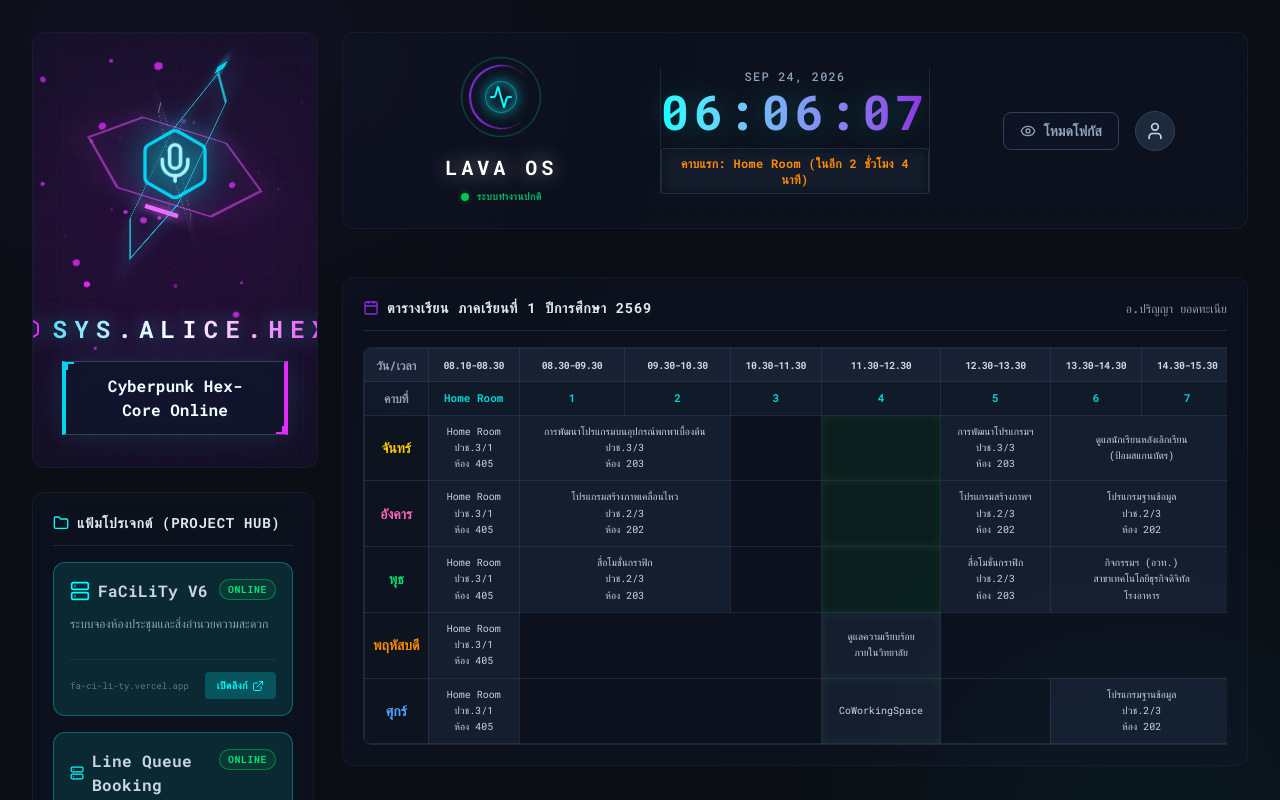
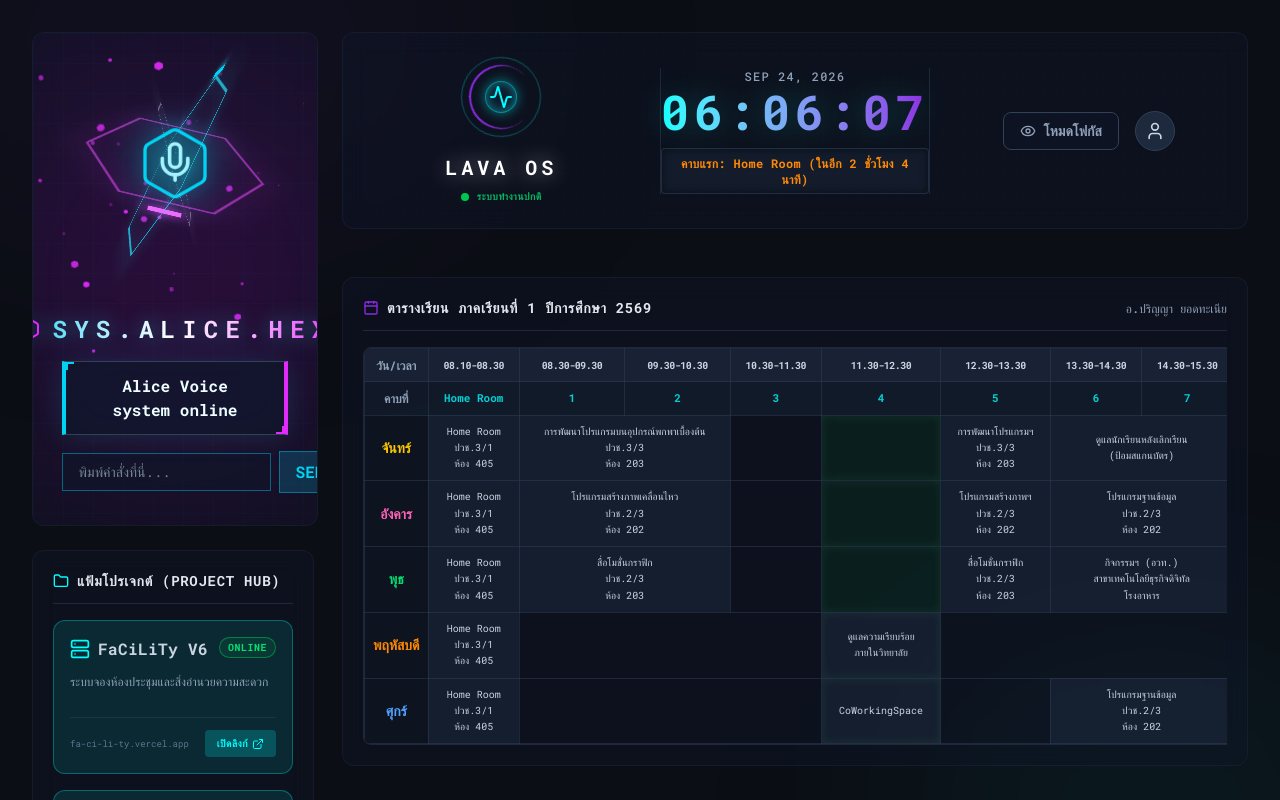
Before and after one commit to parinyabtc69-Txohu-dzwz/Lava, a React (Vite) app: page / in a window 1280 px wide. Shown: the top 800 px of the page. Built offline with nearby package versions, Linux system fonts and the light colour scheme.

Commit message:
Auto deploy: Thu 09/24/2026 15:32:25.15

```diff
--- a/src/components/VoiceAssistant.jsx
+++ b/src/components/VoiceAssistant.jsx
@@ -4,7 +4,8 @@ import { Mic, Search, Loader2, Sparkles, Hexagon } from 'lucide-react';
 const VoiceAssistant = () => {
   const [isListening, setIsListening] = useState(false);
   const [transcript, setTranscript] = useState('');
-  const [reply, setReply] = useState('Cyberpunk Hex-Core Online');
+  const [inputText, setInputText] = useState('');
+  const [reply, setReply] = useState('Alice Voice system online');
   const [particles, setParticles] = useState([]);
   const recognitionRef = useRef(null);
 
@@ -219,6 +220,34 @@ const VoiceAssistant = () => {
           {reply}
         </div>
 
+
+        {/* Manual Text Input Form */}
+        <form
+          onSubmit={(e) => {
+            e.preventDefault();
+            if(inputText.trim()) {
+              setTranscript(inputText);
+              handleCommand(inputText);
+              setInputText('');
+            }
+          }}
+          className="mt-4 w-[90%] max-w-md flex items-center gap-2"
+        >
+          <input
+            type="text"
+            value={inputText}
+            onChange={(e) => setInputText(e.target.value)}
+            placeholder="พิมพ์คำสั่งที่นี่..."
+            className="flex-1 bg-slate-900/60 text-cyan-100 text-sm px-4 py-2 border border-cyan-500/50 focus:outline-none focus:border-cyan-400 font-mono rounded-none"
+          />
+          <button
+            type="submit"
+            className="bg-cyan-500/20 hover:bg-cyan-500/40 text-cyan-400 border border-cyan-500/50 px-4 py-2 font-bold font-mono transition-colors rounded-none"
+          >
+            SEND
+          </button>
+        </form>
+
         {/* Transcript text box */}
         {transcript && (
           <div className="mt-4 text-xs text-cyan-400 font-mono tracking-wider max-w-md w-full truncate px-4 bg-slate-900/50 py-2 border border-cyan-500/30">
```
Lines whose indentation alone changed are shown as unchanged.
